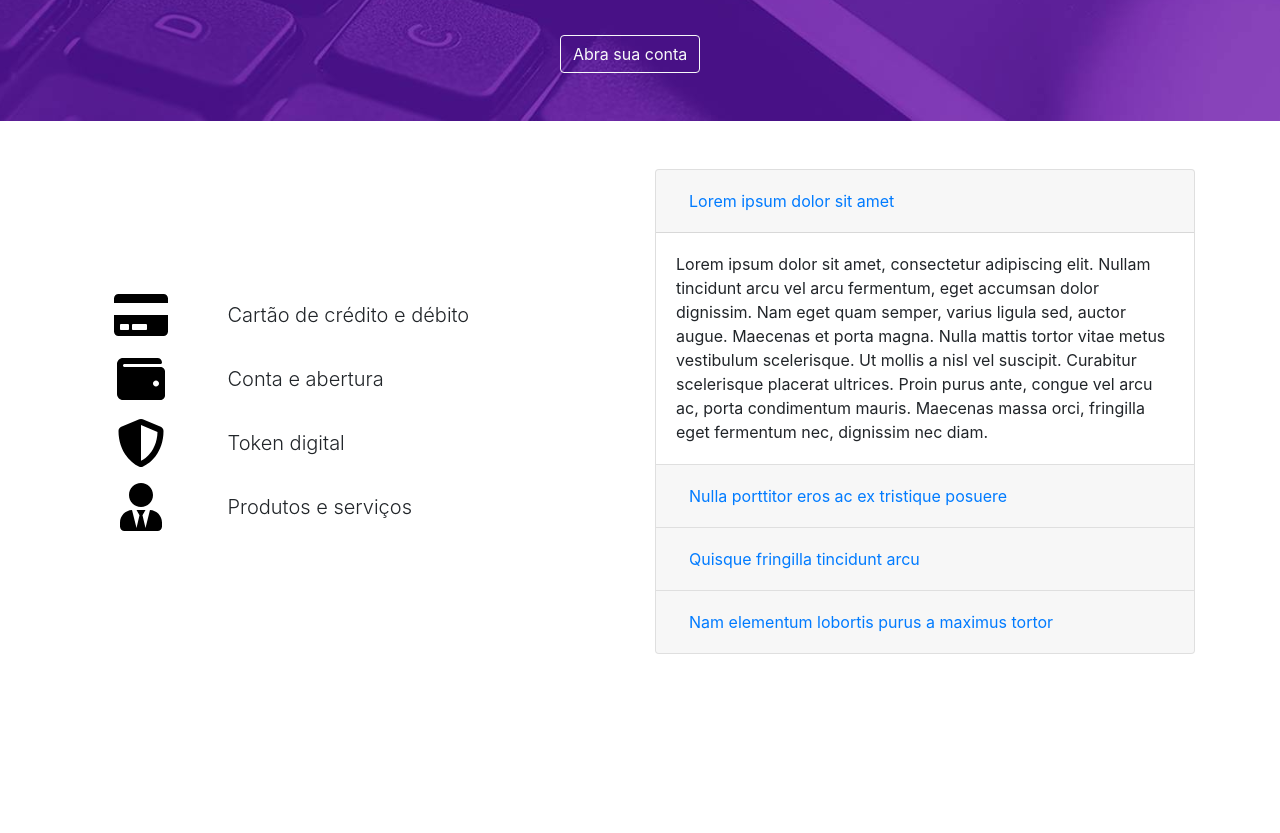
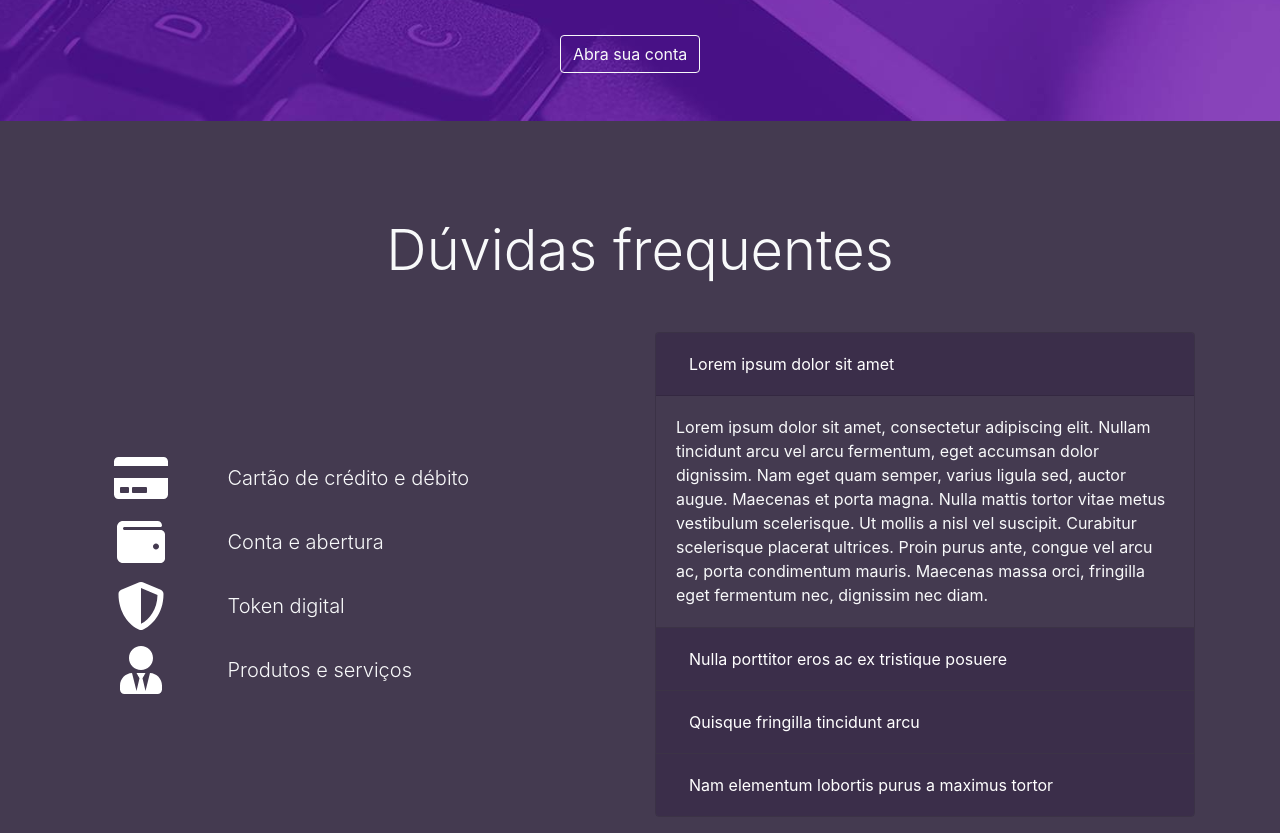
Before and after one commit to diegominelli/Magbank, a React (Create React App) app: page / in a window 1280 px wide. Shown: the part 2340-3173 px from the top of the page. Before the commit the page ends 3042 px from the top, so only its background shows below. Built offline with nearby package versions, Linux system fonts and the light colour scheme.

Commit message:
Estilizando o Faq

```diff
--- a/src/_variables.scss
+++ b/src/_variables.scss
@@ -1,2 +1,4 @@
 $color-primary: #8c00b2;
 $color-secondary: #f05656;
+$color-faq-background: #443a50;
+$color-faq-header: #3b2e4a;
--- a/src/components/Faq.js
+++ b/src/components/Faq.js
@@ -9,22 +9,28 @@ import {
   faUserTie,
 } from '@fortawesome/free-solid-svg-icons';
 
+import './Faq.scss';
+
 const Faq = () => (
+  <section className="faq text-light">
     <Container className="py-5">
+      <Row className="justify-content-center">
+        <h2 className="faq-title my-5">Dúvidas frequentes</h2>
+      </Row>
       <Row className="d-flex align-items-center justify-items-center">
         <Col className="d-lg-none mb-5" xs={12}>
           <Row>
             <Col className="d-flex justify-content-center">
-            <FontAwesomeIcon icon={faCreditCard} size="2x" />
+              <FontAwesomeIcon icon={faCreditCard} size="2x" color="#FFF" />
             </Col>
             <Col className="d-flex justify-content-center">
-            <FontAwesomeIcon icon={faWallet} size="2x" />
+              <FontAwesomeIcon icon={faWallet} size="2x" color="#FFF" />
             </Col>
             <Col className="d-flex justify-content-center">
-            <FontAwesomeIcon icon={faShieldAlt} size="2x" />
+              <FontAwesomeIcon icon={faShieldAlt} size="2x" color="#FFF" />
             </Col>
             <Col className="d-flex justify-content-center">
-            <FontAwesomeIcon icon={faUserTie} size="2x" />
+              <FontAwesomeIcon icon={faUserTie} size="2x" color="#FFF" />
             </Col>
           </Row>
         </Col>
@@ -34,6 +40,7 @@ const Faq = () => (
             size={3}
             className="mb-3"
             textClassName="lead"
+            color="#FFF"
           >
             Cartão de crédito e débito
           </IconText>
@@ -42,6 +49,7 @@ const Faq = () => (
             size={3}
             className="mb-3"
             textClassName="lead"
+            color="#FFF"
           >
             Conta e abertura
           </IconText>
@@ -50,10 +58,11 @@ const Faq = () => (
             size={3}
             className="mb-3"
             textClassName="lead"
+            color="#FFF"
           >
             Token digital
           </IconText>
-        <IconText icon={faUserTie} size={3} textClassName="lead">
+          <IconText icon={faUserTie} size={3} textClassName="lead" color="#FFF">
             Produtos e serviços
           </IconText>
         </Col>
@@ -67,14 +76,14 @@ const Faq = () => (
               </Card.Header>
               <Accordion.Collapse eventKey="0">
                 <Card.Body>
-                Lorem ipsum dolor sit amet, consectetur adipiscing elit. Nullam
-                tincidunt arcu vel arcu fermentum, eget accumsan dolor
+                  Lorem ipsum dolor sit amet, consectetur adipiscing elit.
+                  Nullam tincidunt arcu vel arcu fermentum, eget accumsan dolor
                   dignissim. Nam eget quam semper, varius ligula sed, auctor
-                augue. Maecenas et porta magna. Nulla mattis tortor vitae metus
-                vestibulum scelerisque. Ut mollis a nisl vel suscipit. Curabitur
-                scelerisque placerat ultrices. Proin purus ante, congue vel arcu
-                ac, porta condimentum mauris. Maecenas massa orci, fringilla
-                eget fermentum nec, dignissim nec diam.
+                  augue. Maecenas et porta magna. Nulla mattis tortor vitae
+                  metus vestibulum scelerisque. Ut mollis a nisl vel suscipit.
+                  Curabitur scelerisque placerat ultrices. Proin purus ante,
+                  congue vel arcu ac, porta condimentum mauris. Maecenas massa
+                  orci, fringilla eget fermentum nec, dignissim nec diam.
                 </Card.Body>
               </Accordion.Collapse>
             </Card>
@@ -86,14 +95,14 @@ const Faq = () => (
               </Card.Header>
               <Accordion.Collapse eventKey="1">
                 <Card.Body>
-                Lorem ipsum dolor sit amet, consectetur adipiscing elit. Nullam
-                tincidunt arcu vel arcu fermentum, eget accumsan dolor
+                  Lorem ipsum dolor sit amet, consectetur adipiscing elit.
+                  Nullam tincidunt arcu vel arcu fermentum, eget accumsan dolor
                   dignissim. Nam eget quam semper, varius ligula sed, auctor
-                augue. Maecenas et porta magna. Nulla mattis tortor vitae metus
-                vestibulum scelerisque. Ut mollis a nisl vel suscipit. Curabitur
-                scelerisque placerat ultrices. Proin purus ante, congue vel arcu
-                ac, porta condimentum mauris. Maecenas massa orci, fringilla
-                eget fermentum nec, dignissim nec diam.
+                  augue. Maecenas et porta magna. Nulla mattis tortor vitae
+                  metus vestibulum scelerisque. Ut mollis a nisl vel suscipit.
+                  Curabitur scelerisque placerat ultrices. Proin purus ante,
+                  congue vel arcu ac, porta condimentum mauris. Maecenas massa
+                  orci, fringilla eget fermentum nec, dignissim nec diam.
                 </Card.Body>
               </Accordion.Collapse>
             </Card>
@@ -105,14 +114,14 @@ const Faq = () => (
               </Card.Header>
               <Accordion.Collapse eventKey="2">
                 <Card.Body>
-                Lorem ipsum dolor sit amet, consectetur adipiscing elit. Nullam
-                tincidunt arcu vel arcu fermentum, eget accumsan dolor
+                  Lorem ipsum dolor sit amet, consectetur adipiscing elit.
+                  Nullam tincidunt arcu vel arcu fermentum, eget accumsan dolor
                   dignissim. Nam eget quam semper, varius ligula sed, auctor
-                augue. Maecenas et porta magna. Nulla mattis tortor vitae metus
-                vestibulum scelerisque. Ut mollis a nisl vel suscipit. Curabitur
-                scelerisque placerat ultrices. Proin purus ante, congue vel arcu
-                ac, porta condimentum mauris. Maecenas massa orci, fringilla
-                eget fermentum nec, dignissim nec diam.
+                  augue. Maecenas et porta magna. Nulla mattis tortor vitae
+                  metus vestibulum scelerisque. Ut mollis a nisl vel suscipit.
+                  Curabitur scelerisque placerat ultrices. Proin purus ante,
+                  congue vel arcu ac, porta condimentum mauris. Maecenas massa
+                  orci, fringilla eget fermentum nec, dignissim nec diam.
                 </Card.Body>
               </Accordion.Collapse>
             </Card>
@@ -124,14 +133,14 @@ const Faq = () => (
               </Card.Header>
               <Accordion.Collapse eventKey="3">
                 <Card.Body>
-                Lorem ipsum dolor sit amet, consectetur adipiscing elit. Nullam
-                tincidunt arcu vel arcu fermentum, eget accumsan dolor
+                  Lorem ipsum dolor sit amet, consectetur adipiscing elit.
+                  Nullam tincidunt arcu vel arcu fermentum, eget accumsan dolor
                   dignissim. Nam eget quam semper, varius ligula sed, auctor
-                augue. Maecenas et porta magna. Nulla mattis tortor vitae metus
-                vestibulum scelerisque. Ut mollis a nisl vel suscipit. Curabitur
-                scelerisque placerat ultrices. Proin purus ante, congue vel arcu
-                ac, porta condimentum mauris. Maecenas massa orci, fringilla
-                eget fermentum nec, dignissim nec diam.
+                  augue. Maecenas et porta magna. Nulla mattis tortor vitae
+                  metus vestibulum scelerisque. Ut mollis a nisl vel suscipit.
+                  Curabitur scelerisque placerat ultrices. Proin purus ante,
+                  congue vel arcu ac, porta condimentum mauris. Maecenas massa
+                  orci, fringilla eget fermentum nec, dignissim nec diam.
                 </Card.Body>
               </Accordion.Collapse>
             </Card>
@@ -139,6 +148,7 @@ const Faq = () => (
         </Col>
       </Row>
     </Container>
+  </section>
 );
 
 export default Faq;
--- /dev/null
+++ b/src/components/Faq.scss
@@ -0,0 +1,26 @@
+@import '../variables';
+
+.faq {
+  background-color: $color-faq-background;
+
+  div.card {
+    background: unset;
+    .card-header {
+      background-color: $color-faq-header;
+    }
+
+    .btn-link {
+      color: #FFF;
+    }
+  }
+
+  &-title {
+    font-size: 2.2rem;
+    font-weight: 300;
+    line-height: 1.2;
+
+    @media screen and (min-width: 992px) {
+      font-size: 3.5rem;
+    }
+  }
+}
```
Lines whose indentation alone changed are shown as unchanged.
